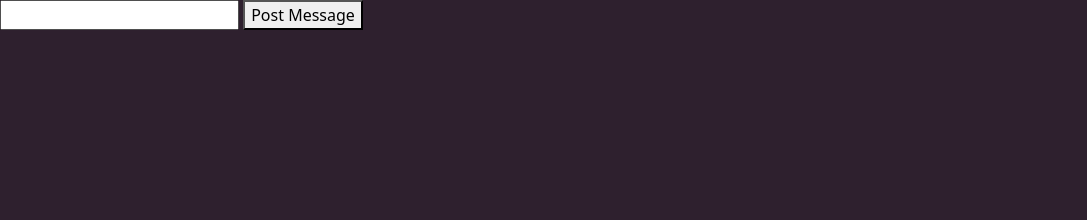
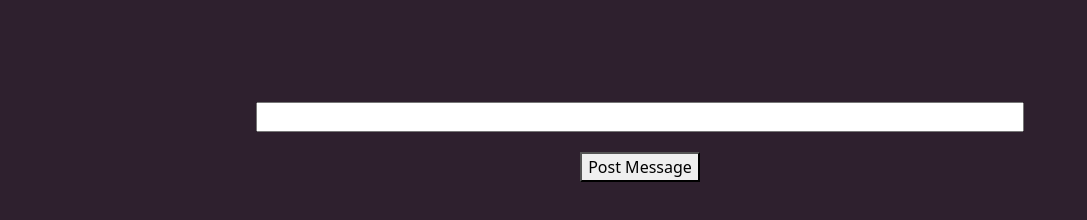
Before and after one commit to crwoffinden/startup, a plain HTML site: page message.html in a window 1280 px wide. Shown: the whole page, without its empty margins (0-1087 px from the left). Drawn offline with nearby package versions, Linux system fonts and the light colour scheme.

Commit message:
modified:   message.html

```diff
--- a/message.html
+++ b/message.html
@@ -15,8 +15,8 @@
             href="https://cdn.jsdelivr.net/npm/bootstrap-icons@1.5.0/font/bootstrap-icons.css"
         />
     </head>
-    <body class="main-theme">
-        <input type="text" />
+    <body class="main-theme text">
+        <input type="text" class="text-input" />
         <button>Post Message</button>
     </body>
 </html>
```
